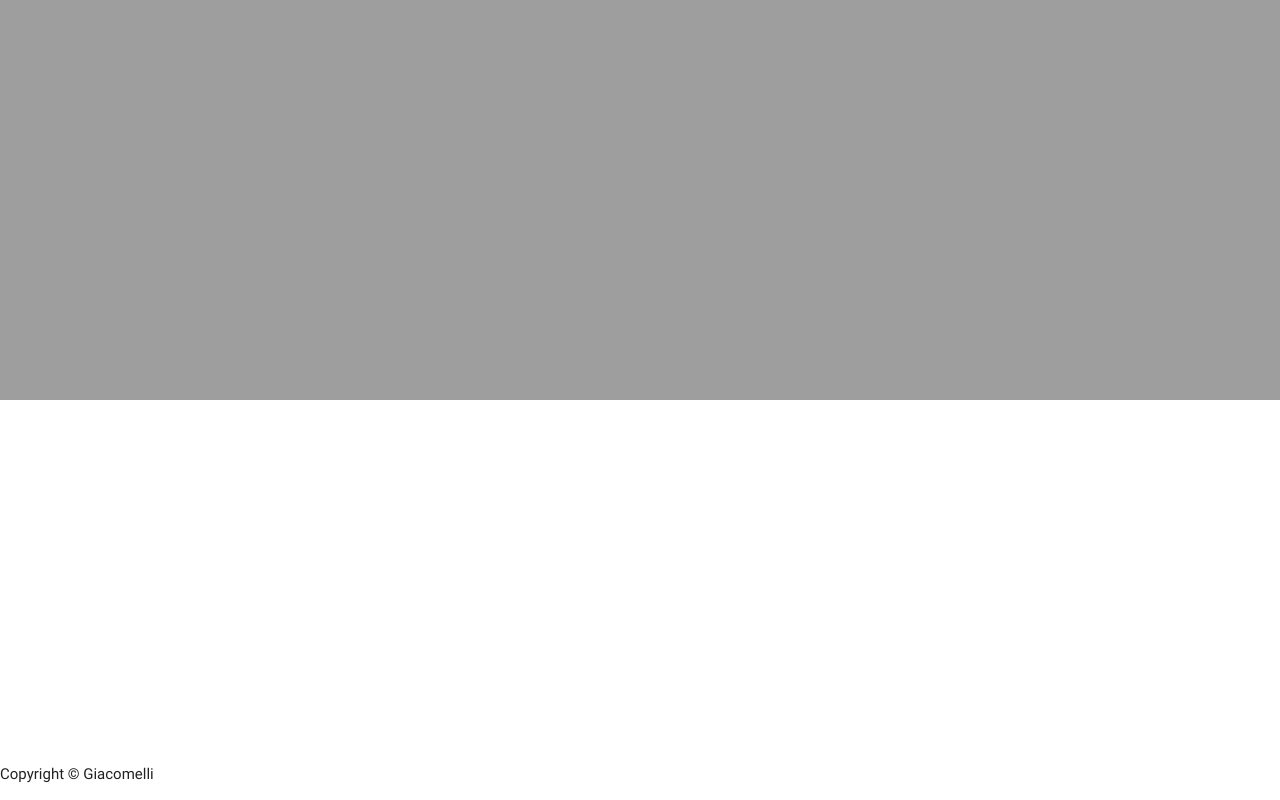
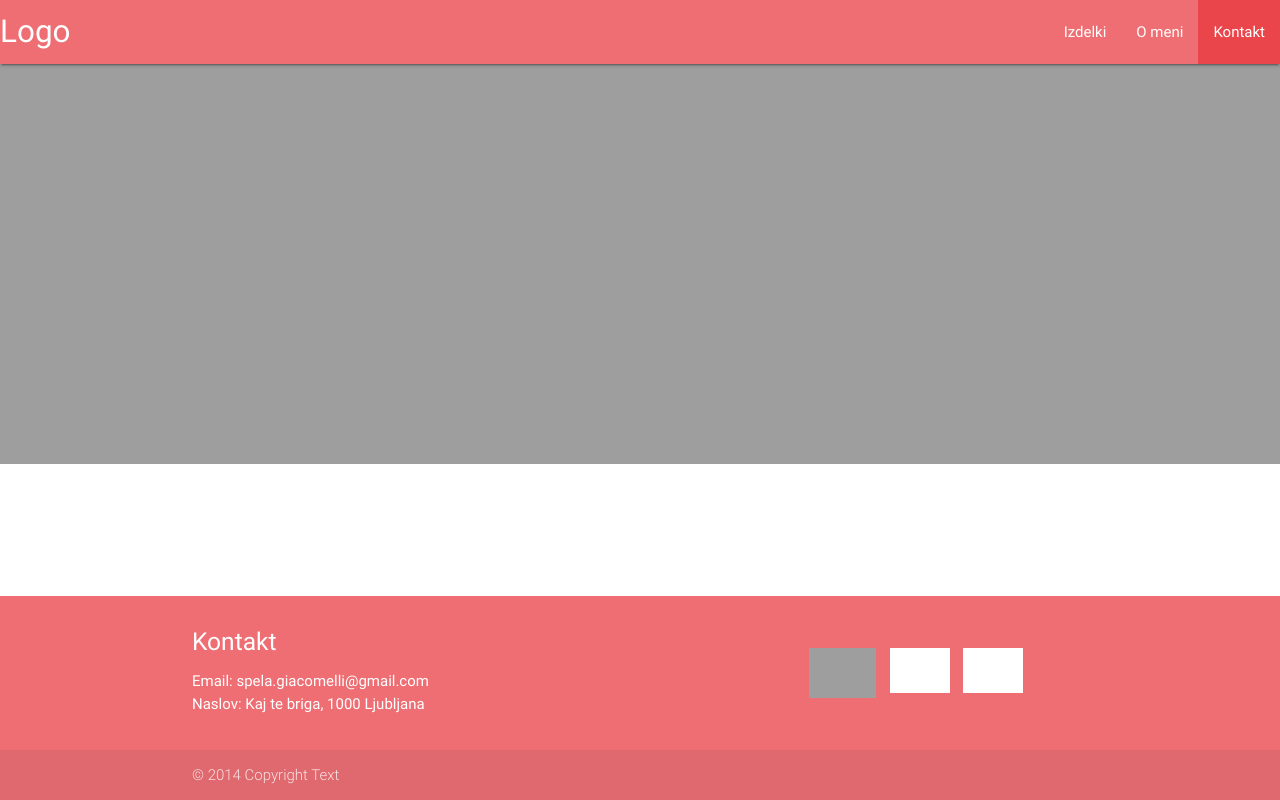
Before and after one commit to GiaEla/simple_webpage_for_artisans, a Django app: page / in a window 1280 px wide. Run offline with Django 3.2, Linux system fonts and the light colour scheme; data that the repository does not hold is empty; some libraries are stand-ins or nearby versions; grey boxes are pictures that could not be loaded.

Commit message:
Navbar, footer roughly completed.

```diff
--- /dev/null
+++ b/static/css/style.css
@@ -0,0 +1,37 @@
+a.active {
+  background-color: #EA454B;
+}
+
+body {
+    display: flex;
+    min-height: 100vh;
+    flex-direction: column;
+}
+
+main {
+    flex: 1 0 auto;
+}
+
+.card-image{
+    height: 55%;
+}
+
+.img_logo{
+    height: 50px;
+    margin: 5px;
+}
+
+.img_logo:hover{
+    height: 60px;
+}
+
+.img_logo_fb{
+    height: 50px;
+    padding-bottom: 5px;
+    filter: brightness(0) invert(1);
+}
+
+
+.all_logos{
+    margin-top: 3%;
+}
--- a/templates/base.html
+++ b/templates/base.html
@@ -10,27 +10,49 @@
     </title>
     <meta name="viewport" content="width=device-width, initial-scale=1.0"/>
     <link rel="stylesheet" href="https://cdnjs.cloudflare.com/ajax/libs/materialize/0.100.2/css/materialize.min.css">
+    <link href="https://fonts.googleapis.com/icon?family=Material+Icons" rel="stylesheet">
+    <link rel="stylesheet" href="/static/css/style.css">
     <script type="text/javascript" src="https://code.jquery.com/jquery-3.2.1.min.js"></script>
     <script type="text/javascript" src="https://cdnjs.cloudflare.com/ajax/libs/materialize/0.100.2/js/materialize.min.js"></script>
 </head>
 
 <body>
-    <div class="">
+    <div class="navbar-fixed">
+        <nav>
+            <div class="nav-wrapper">
+                <a href="/" class="brand-logo">Logo</a>
+                <ul id="nav-mobile" class="right hide-on-med-and-down">
+                    <li><a href="#products">Izdelki</a></li>
+                    <li><a href="#about">O meni</a></li>
+                    <li><a href="#contact">Kontakt</a></li>
+                </ul>
+            </div>
+        </nav>
+    </div>
+
+    <header>
         {% block header %}
         {% endblock %}
-    </div>
+    </header>
 
-    <div class="container">
+    <main class="container">
         {% block content %}
         {% endblock %}
-    </div>
+    </main>
 
-     <footer>
-        <div class="row">
-            <div class="col-lg-12" style="position: fixed; bottom: 0; width: 100%;">
-                <p>Copyright &copy; Giacomelli </p>
+        <footer class="page-footer">
+            {% block footer %}
+            {% endblock %}
+          <div class="footer-copyright">
+            <div class="container">
+            © 2014 Copyright Text
             </div>
-        </div>
-     </footer>
+          </div>
+        </footer>
+    <script>
+        $(document).ready(function(){
+            $('.scrollspy').scrollSpy();
+        });
+    </script>
 </body>
 </html>
--- a/templates/index.html
+++ b/templates/index.html
@@ -11,11 +11,12 @@
 
 
 {% block header %}
-    <div class="slider">
+    <div class="wrap">
+    <div class="slider" id="home">
         <ul class="slides">
             {% for product in last_products %}
                 <li>
-            <img src="{{ product.img.url }}"> <!-- random image -->
+                    <img src="{{ product.img.url }}">
                     <div class="caption center-align">
                         <h2>{{ product.name }}</h2>
                     </div>
@@ -23,11 +24,13 @@
             {% endfor %}
         </ul>
     </div>
+    </div>
     <script>
         $(document).ready(function(){
             $('.slider').slider(
                 {
-                    interval: 1000
+                    interval: 50000,
+                    height: 400,
                 }
             );
 
@@ -39,15 +42,16 @@
 {% endblock %}
 
 {% block content %}
-    <div class="row">
+    <!-- products section -->
+    <div class="row section scrollspy" id="products">
     {% for product in all_products %}
         <div class="col s12 m4 l3">
-          <div class="card small" style="position: relative">
+          <div class="card small">
             <div class="card-image">
-              <img class="materialboxed" src="{{ product.img.url }}">
+              <img class="" src="{{ product.img.url }}">
               <span class="card-title">{{ product.name }}</span>
             </div>
-            <div class="card-content" style="position: absolute; bottom: 20px;">
+            <div class="card-content">
                 Velikost: {{ product.size }} <br>
                 Cena: {{ product.price }}
             </div>
@@ -58,6 +62,29 @@
         </div>
     {% endfor %}
     </div>
+{% endblock %}
 
-
+{% block footer %}
+    <div class="container">
+        <div class="row scrollspy" id="contact">
+            <div class="col l6 m6 s10 offset-s1">
+                <h5 class="white-text">Kontakt</h5>
+                                <ul>
+                    <li> Email: spela.giacomelli@gmail.com </li>
+                    <li> Naslov: Kaj te briga, 1000 Ljubljana </li>
+                </ul>
+            </div>
+            <div class="col l4 offset-l2 m5 offset-m1 s10 offset-s1 all_logos" >
+                <a target="_blank" href="https://www.instagram.com/">
+                    <img src="{% static "img/instagram-icon.png" %}" class="img_logo">
+                </a>
+                <a target="_blank" href="https://www.facebook.com/spela.lavric.7">
+                    <img src="{% static "img/real_facebook.ico" %}" class="img_logo img_logo_fb">
+                </a>
+                <a target="_blank" href="https://github.com/GiaEla">
+                    <img src="{% static "img/github.svg" %}" class="img_logo img_logo_fb">
+                </a>
+            </div>
+        </div>
+    </div>
 {% endblock %}
```
Also changed, not shown: templates/product.html (+20 -13 lines), static/img/1.JPG (deleted), static/img/2.JPG (deleted), 1 other file. Lines whose indentation alone changed are shown as unchanged.
